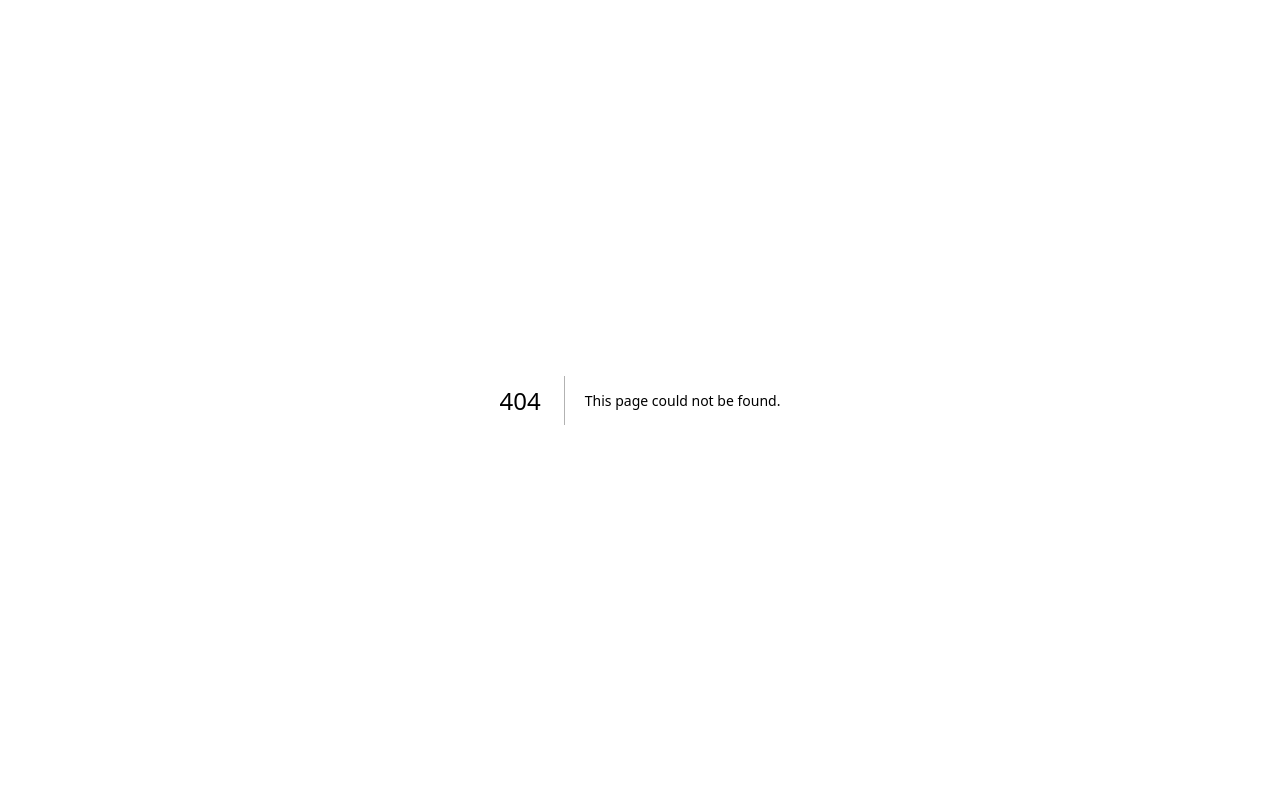
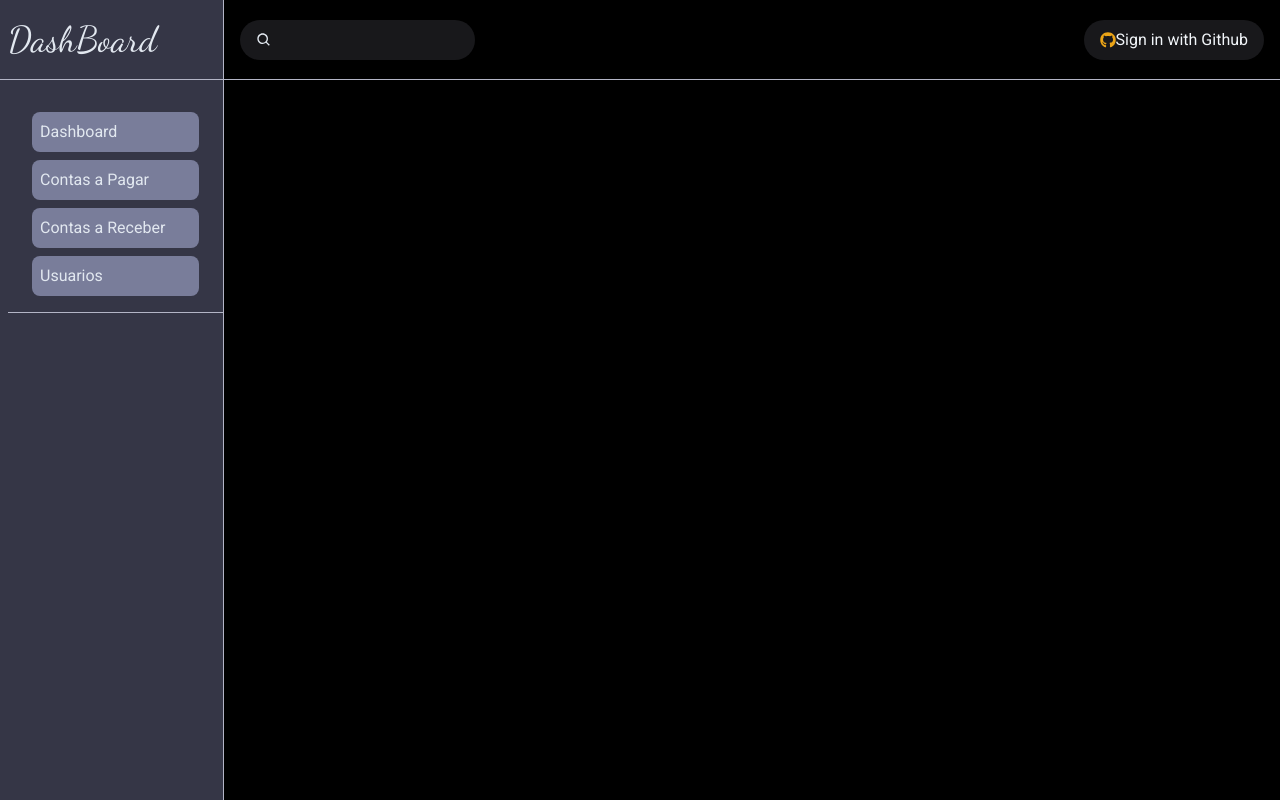
Before and after one commit to FelipeMiiller/Finance, a Next.js app: page /dashboard in a window 1280 px wide. Before the commit this address had no page. Built offline with nearby package versions, Linux system fonts and the light colour scheme; no server answers.

Commit message:
criando-page-dashboard

```diff
--- /dev/null
+++ b/src/components/Headers/Dashboard/index.tsx
@@ -0,0 +1,29 @@
+
+import { SignInButton } from '../../SignInButton';
+
+import {BiSearch} from 'react-icons/bi'
+
+
+
+
+
+
+
+
+
+export function HeaderDashboard() {
+  return (
+    <header className={"h-20 w-[calc(100vw_-_14rem)] bg-black border-b"} >
+      <div className={" h-20 w-[calc(100vw_-_14rem)]   " + " flex justify-between content-center mx-auto px-4 " }>
+
+      <div className="flex px-4 p-2 my-auto  space-x-1 items-center justify-between bg-zinc-900 rounded-full hover:bg-zinc-800 transition duration-150 ease-in-out">
+      <BiSearch  color="#e2e8f0"/>
+      <input type="search" className="border-0 bg-zinc-900  text-slate-200 hover:bg-zinc-800 focus:outline-0 "/>
+       </div>
+
+
+        <SignInButton/>
+      </div>
+    </header>
+  );
+}
--- /dev/null
+++ b/src/components/SideBar/index.tsx
@@ -0,0 +1,71 @@
+import Link from "next/link";
+import dashboard from "../../pages/dashboard";
+
+
+
+
+const dashboardLinks= [
+  {
+  slug:"/",
+  name:"Dashboard",
+ },
+ {
+  slug:"pagar",
+  name:"Contas a Pagar",
+ },
+ {
+  slug:"receber",
+  name:"Contas a Receber",
+ },
+ {
+  slug:"usuarios",
+  name:"Usuarios",
+ },
+
+]
+
+
+
+
+
+
+
+
+
+
+
+export function SideBar() {
+  return (
+    <aside className={"h-screen border-r w-56 bg-gray-700 my-0  px-0 text-slate-200   "} >
+
+
+         <div className={"h-20  border-b flex pl-2"}>
+         <h1 className={"my-auto text-4xl font-dancing"}>DashBoard</h1>
+
+         </div >
+
+         <div className={" pl-2"}>
+
+
+            <ul className={ "flex-col flex flex-col list-none space-y-2 mx-6 mt-8"}>
+
+            {dashboardLinks.map((dash) => (
+        <li key={dash.slug} className="items-center bg-gray-400 p-2  rounded-lg hover:bg-gray-700 hover:border-2 hover:border-slate-200 transition duration-150 ease-in-out">
+          <Link href={`/dashboard/${dash.slug}`}>
+            {dash.name}
+          </Link>
+        </li>
+            )) }
+            </ul>
+            <hr className="my-4 w-full "  />
+
+
+
+
+
+
+         </div>
+
+    </aside>
+  );
+}
--- a/src/components/SignInButton/index.tsx
+++ b/src/components/SignInButton/index.tsx
@@ -19,7 +19,7 @@ const { data: session, status } = useSession()
 
 
   return status === "authenticated" ? (
-   <button type="button" className={" flex px-4 m-4 space-x-1 items-center justify-between bg-zinc-900 text-slate-100 rounded-full hover:bg-zinc-800 transition duration-150 ease-in-out"}
+   <button type="button" className={" flex px-4 p-2 my-auto space-x-1 items-center justify-between bg-zinc-900 text-slate-100 rounded-full hover:bg-zinc-800 transition duration-150 ease-in-out"}
    onClick={()=> signOut()}>
 
     <FaGithub color="#04d361"/>
@@ -27,7 +27,7 @@ const { data: session, status } = useSession()
     <FiX color='#737380' className={""}/>
    </button>
   ):(
-    <button type="button" className={" flex px-4 m-4 space-x-1 items-center  justify-between bg-zinc-900 text-slate-100 rounded-full hover:bg-zinc-800 transition duration-150 ease-in-out"}
+    <button type="button" className={" flex px-4 p-2 my-auto space-x-1 items-center  justify-between bg-zinc-900 text-slate-100 rounded-full hover:bg-zinc-800 transition duration-150 ease-in-out"}
     onClick={()=>signIn('github')}  >
 
      <FaGithub color="#eba417"/>
--- /dev/null
+++ b/src/pages/dashboard/index.tsx
@@ -0,0 +1,28 @@
+import Head from 'next/head'
+import Image from 'next/image'
+import { HeaderDashboard } from '../../components/Headers/Dashboard'
+import { SideBar } from '../../components/SideBar'
+
+
+
+
+export default function dashboard() {
+  return (
+    <>
+      <Head>
+        <title>DashBoard | Finance</title>
+      </Head>
+
+
+
+      <div className={"w-screen h-screen " + " flex     "}>
+
+      <SideBar/>
+      <main className={"w-[calc(100vw_-_14rem)] h-[calc(100vh_-_5rem)]    " + " flex     "}>
+      <HeaderDashboard/>
+      </main>
+      </div>
+    </>
+    )
+
+}
--- a/src/pages/index.tsx
+++ b/src/pages/index.tsx
@@ -11,14 +11,14 @@ export default function Home() {
       </Head>
       <HeaderHome/>
       <main className={"max-w-6xl h-[calc(100vh_-_5rem)]  mx-auto my-0  px-0 py-8 " + " flex   justify-between content-center "}>
-        <section className={"max-w-2xl mt-32 " + " space-y-4"}>
-          <span className='text-slate-200 font-medium text-4xl'>
+        <section className={"max-w-2xl my-32  " + " space-y-4 text-slate-200 font-medium"}>
+          <span className='  text-4xl'>
             👏 Olá, Bem vindo
             </span>
-          <h1 className='text-slate-200 font-dancing text-7xl'>
+          <h1 className=' font-dancing text-7xl'>
             Sistema de Controle Contabil em <span className='text-cyan-300 '>NextJs</span> .
           </h1>
-          <p className='text-slate-200 font-medium text-2xl  '>
+          <p className='  text-2xl  '>
             Cadastre sua Empresa e venha conferir !
           </p>
 
--- a/tailwind.config.js
+++ b/tailwind.config.js
@@ -12,6 +12,18 @@ module.exports = {
     extend: {
       colors: {
 
+        gray:{
+          900: "#181B23",
+          800: "#1F2029",
+          700: "#353646",
+          600: "#4B4D63",
+          500: "#616480",
+          400: "#797D9A",
+          300: "#9699B0",
+          200: "#B3B5C6",
+          100: "#D1D2DC",
+          50: "#EEEEF2",
+        },
       },
      // backgroundImage: {
      //   'lofi': "url('./public/images/blog.png')",
```
Also changed, not shown: 1 other file (tests, documents, lock files or other folders).
